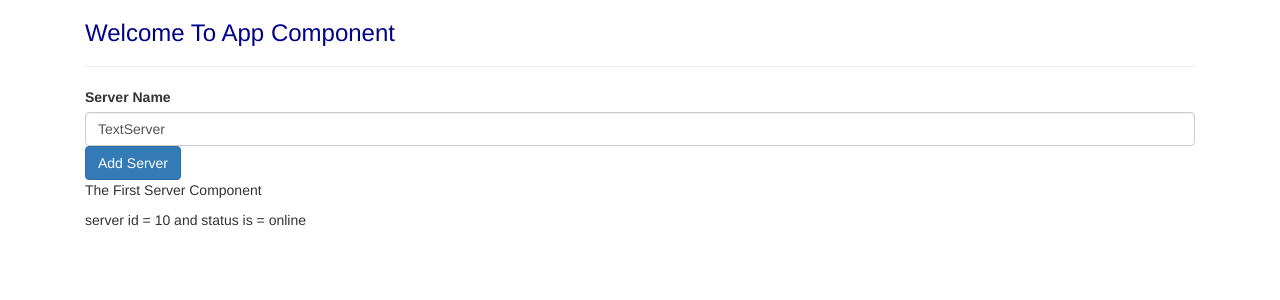
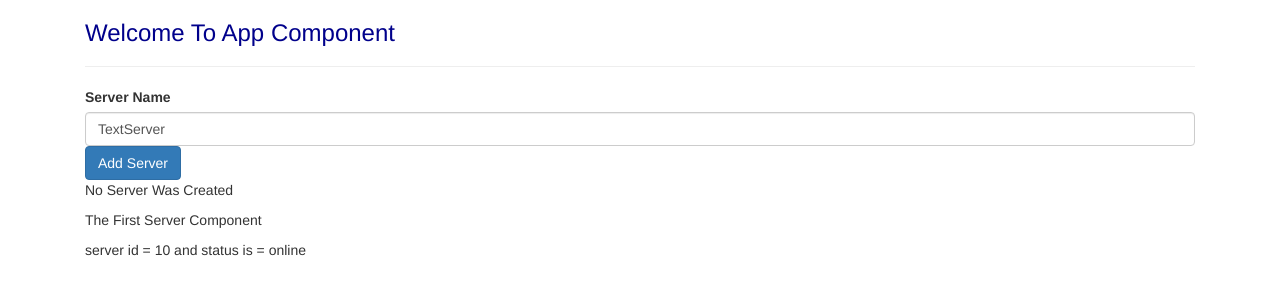
Before and after one commit to uzairqq/Recipe-Book, an Angular app: page / in a window 1280 px wide. Shown: the top 300 px of the page. Built offline with nearby package versions, Linux system fonts and the light colour scheme.

Commit message:
Used NgIf With Else Condition

```diff
--- a/src/app/serverss/serverss.component.html
+++ b/src/app/serverss/serverss.component.html
@@ -5,7 +5,10 @@
 </button>
 
 <!-- {{serverCreationStatus}} -->
-<p *ngIf="serverCreated">Server uzair was created, server name is {{serverName}}</p>
+<p *ngIf="serverCreated; else noServer">Server uzair was created, server name is {{serverName}}</p>
+<ng-template #noServer>
+  <p>No Server Was Created</p>
+</ng-template>
 <app-server></app-server>
 
 
```
